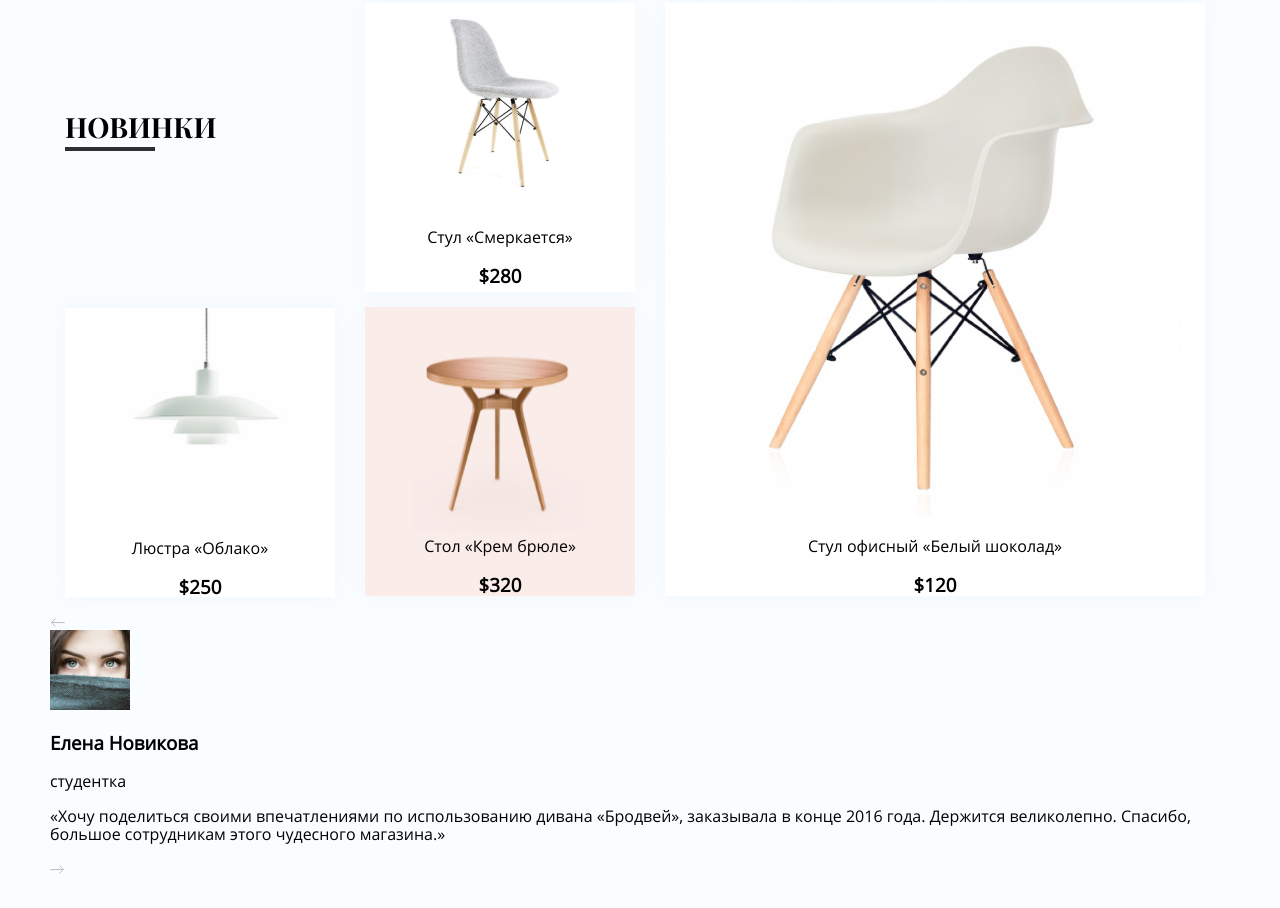
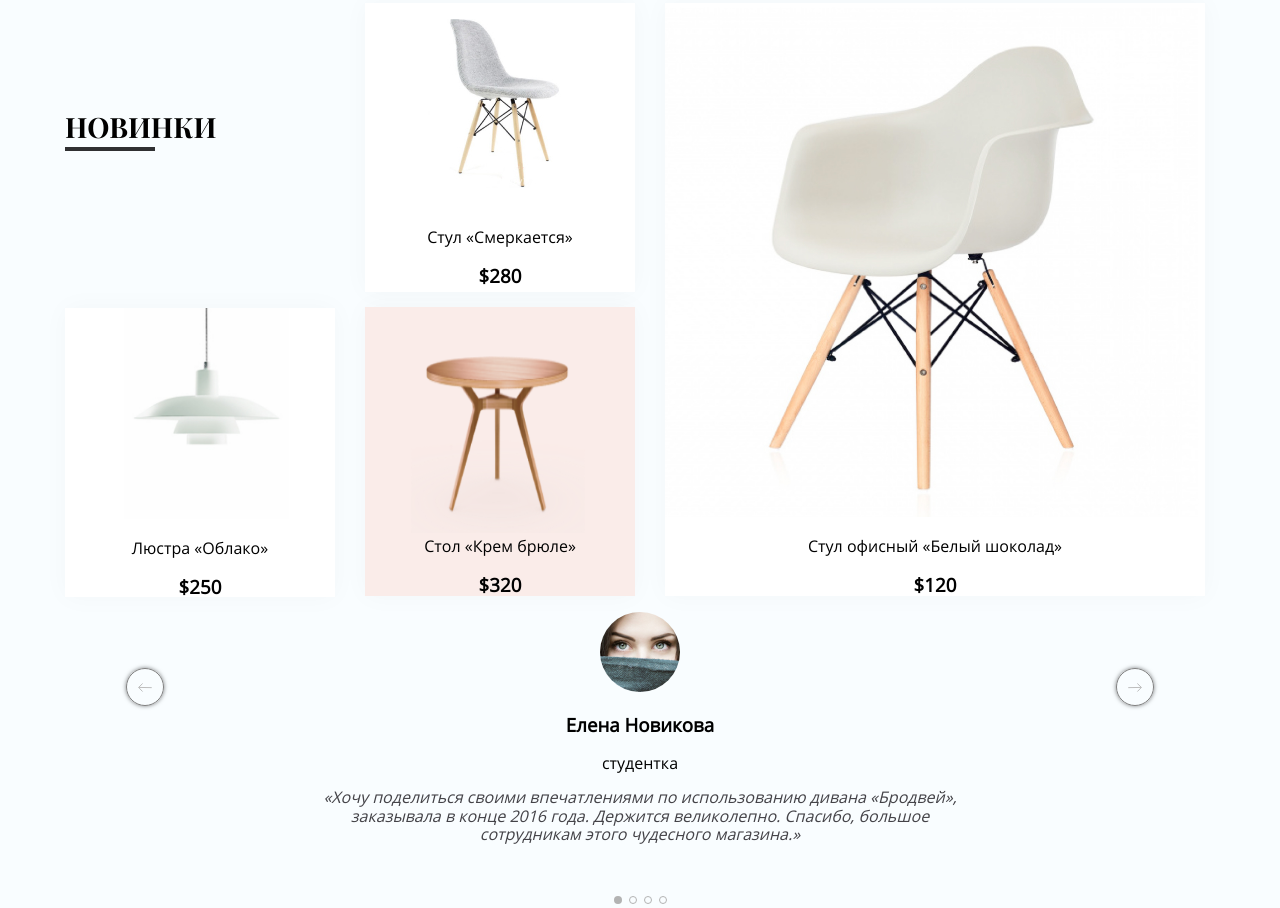
Before and after one commit to Andrew1864/Final_work, a website built with Vite: page index.html in a window 1280 px wide. Shown: the part 760-1668 px from the top of the page. Before the commit the page ends 1638 px from the top, so only its background shows below. Built offline with nearby package versions, Linux system fonts and the light colour scheme.

Commit message:
Добавил контакт со стилями и адаптивом

```diff
--- a/index.html
+++ b/index.html
@@ -152,13 +152,13 @@
       <div class="d-flex-second">
         <div class="left-position">
           <svg width="15" height="9" viewBox="0 0 15 9" fill="none" xmlns="http://www.w3.org/2000/svg">
-            <path d="M1.60999 4.41936L5.59251 8.54691M1.60999 4.41936L5.65506 0.514452M1.60999 4.41936L14.7431 4.65262" stroke="#BDBDBD"/>
-            </svg>
-
+            <path d="M1.60999 4.41936L5.59251 8.54691M1.60999 4.41936L5.65506 0.514452M1.60999 4.41936L14.7431 4.65262"
+              stroke="#BDBDBD" />
+          </svg>
         </div>
         <div class="center-position">
           <div class="picture">
-              <img src="/src/img/avatar.jpg" alt="avatar">
+            <img src="/src/img/avatar.jpg" alt="avatar">
           </div>
           <div class="name">
             <h3>Елена Новикова</h3>
@@ -166,17 +166,29 @@
           </div>
           <div class="text-content">
             <p>«Хочу поделиться своими впечатлениями по использованию дивана «Бродвей»,
-              заказывала в конце 2016 года. Держится великолепно. Спасибо, большое сотрудникам этого чудесного магазина.»</p>
+              заказывала в конце 2016 года. Держится великолепно. Спасибо, большое сотрудникам этого чудесного
+              магазина.»
+            </p>
           </div>
-
-
         </div>
         <div class="right-position">
           <svg width="15" height="9" viewBox="0 0 15 9" fill="none" xmlns="http://www.w3.org/2000/svg">
-            <path d="M13.381 4.41936L9.39846 8.54691M13.381 4.41936L9.33592 0.514452M13.381 4.41936L0.247869 4.65262" stroke="#BDBDBD"/>
-            </svg>
+            <path d="M13.381 4.41936L9.39846 8.54691M13.381 4.41936L9.33592 0.514452M13.381 4.41936L0.247869 4.65262"
+              stroke="#BDBDBD" />
+          </svg>
         </div>
       </div>
+      <div class="bottom-position">
+        <svg width="53" height="8" viewBox="0 0 53 8" fill="none" xmlns="http://www.w3.org/2000/svg">
+          <g id="Group 16">
+            <circle id="Ellipse" cx="4" cy="4" r="4" fill="#B3B3B3" />
+            <circle id="Ellipse_2" cx="19" cy="4" r="3.5" stroke="#B3B3B3" />
+            <circle id="Ellipse_3" cx="34" cy="4" r="3.5" stroke="#B3B3B3" />
+            <circle id="Ellipse_4" cx="49" cy="4" r="3.5" stroke="#B3B3B3" />
+          </g>
+        </svg>
+      </div>
+
     </div>
   </main>
 
--- a/src/css/newstyle.css
+++ b/src/css/newstyle.css
@@ -224,3 +224,51 @@ h3 {
             background-color: #F9FDFF;
         }
     }
+    .d-flex-second {
+        display: flex;
+        justify-content: space-around;
+        align-items: baseline;
+    }
+    .center-position {
+        width: 650px;
+        text-align: center;
+    }
+    .center-position p {
+        color: #444348;
+        text-align: center;
+        font-size: 16px;
+        font-style: italic;
+    }
+    .center-position
+    .picture img {
+        border: 1px;
+        border-radius: 50%;
+    }
+
+    .left-position,
+    .right-position {
+        display: flex;
+        margin-top: 25px;
+        width: 36px;
+        height: 36px;
+        border:1px solid gray;
+        border-radius: 50%;
+        box-shadow: 0 0 4px rgba(0,0,0,0.5);
+        justify-content: center;
+         align-items: center;
+    }
+    .bottom-position {
+        margin-top: 30px;
+        text-align: center;
+    }
+    @media screen and (max-width: 767px) {
+        .container
+        .d-flex-second
+         {
+            display: none;
+        }
+        .container
+        .bottom-position {
+            display: none;
+        }
+    }
```
Also changed, not shown: src/img/Group 16.svg (added).
